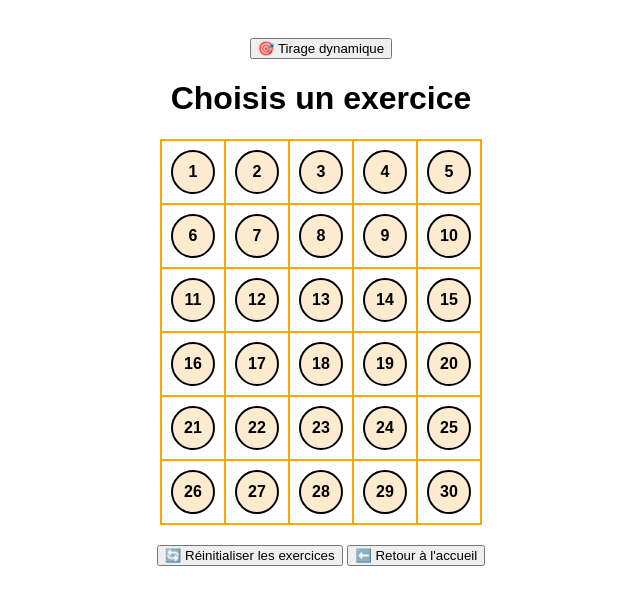
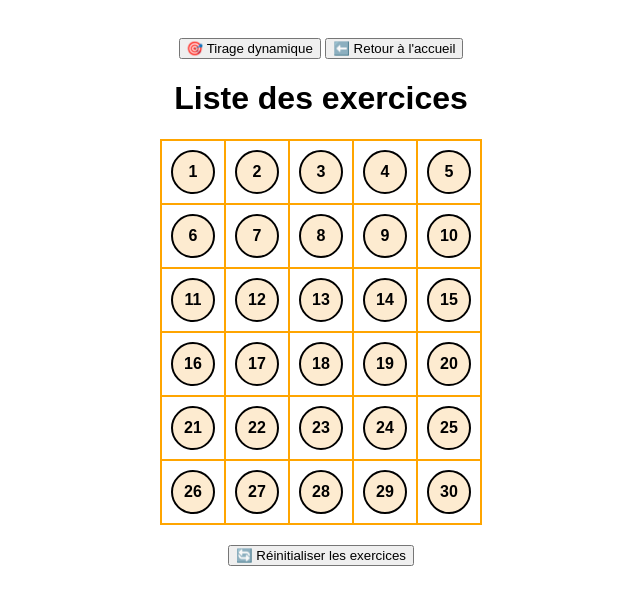
Before and after one commit to jb21041993/boite-a-calculs, a plain HTML site: page Boite_4_1.html in a window 1280 px wide. Shown: the whole page, without its empty margins (319-959 px from the left). Drawn offline with Linux system fonts and the light colour scheme.

Commit message:
Update Boite_4_1.html

```diff
--- a/Boite_4_1.html
+++ b/Boite_4_1.html
@@ -54,7 +54,9 @@
 
     <button id="tirageBtn" onclick="tirageAnime()">🎯 Tirage dynamique</button>
 
-  <h1>Choisis un exercice</h1>
+      <button onclick="window.location.href='index.html'">⬅️ Retour à l'accueil</button>
+
+  <h1>Liste des exercices</h1>
 
   <table id="exerciseTable">
     <!-- Généré dynamiquement par JavaScript -->
@@ -179,7 +181,7 @@ if (params.get("reset") === "true") {
 
   <button onclick="resetDone()" style="margin-top: 20px;">🔄 Réinitialiser les exercices</button>
 
-  <button onclick="window.location.href='index.html'">⬅️ Retour à l'accueil</button>
+
 
 <script>
     function resetDone() {
```
